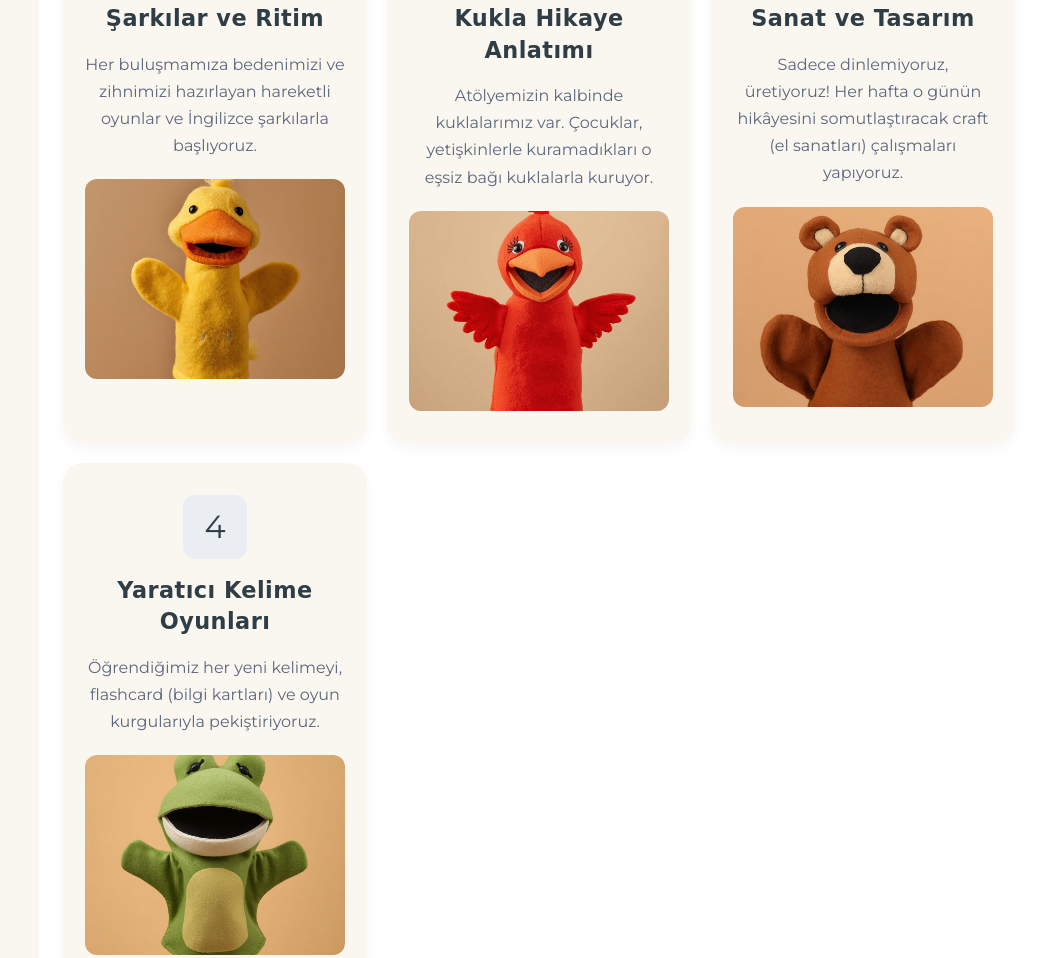
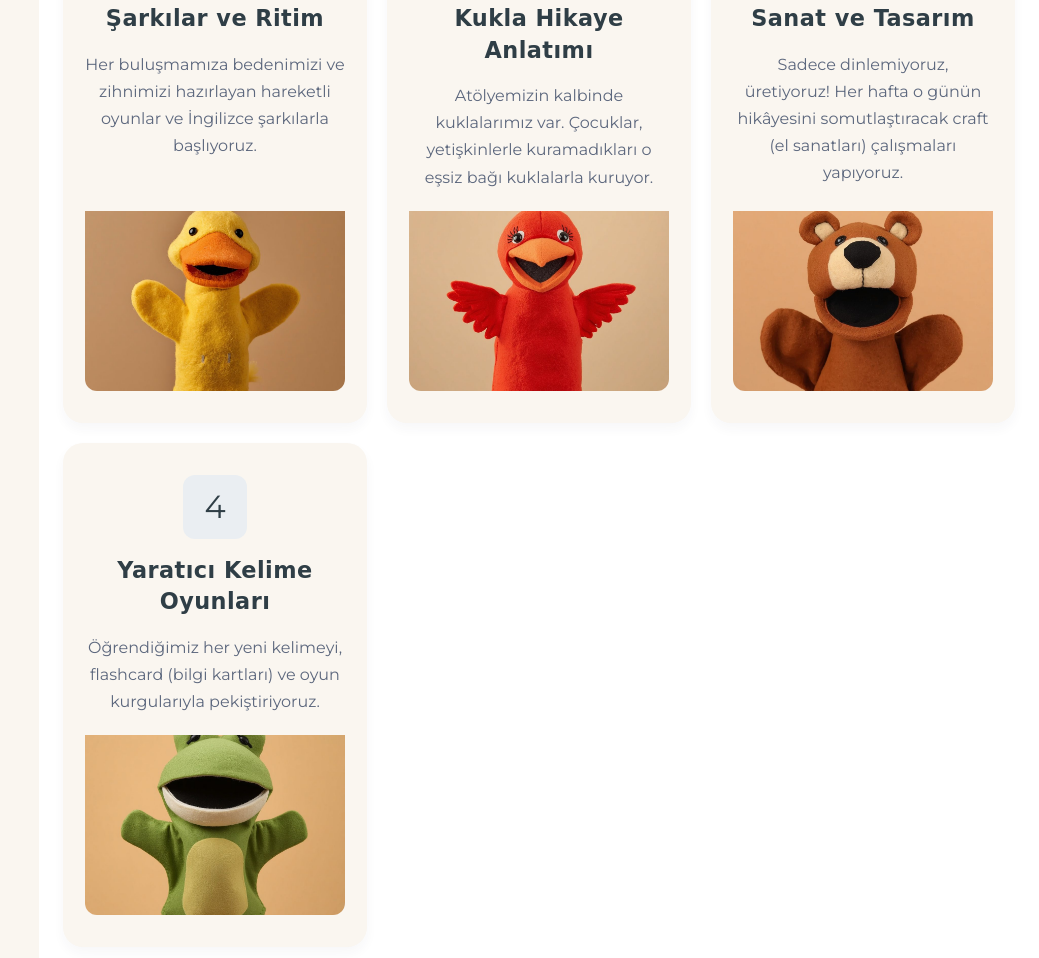
Before and after one commit to alperenborklu-cyber/elifinwebsites, a website: page index.html in a window 1280 px wide. Shown: the part 1289-2247 px from the top of the page, without its empty margins (241-1280 px from the left). Drawn offline with Linux system fonts and the light colour scheme; a web font is replaced by a local one.

Commit message:
Align program card images to the bottom using flexbox and margin-top auto

```diff
--- a/style.css
+++ b/style.css
@@ -471,6 +471,8 @@ a {
     box-shadow: var(--shadow-sm);
     transition: var(--transition);
     border: 2px solid transparent;
+    display: flex;
+    flex-direction: column;
 }
 
 .program-card:hover {
@@ -510,7 +512,8 @@ a {
     height: 200px;
     object-fit: cover;
     border-radius: var(--radius-sm);
-    margin-top: 20px;
+    margin-top: auto;
+    padding-top: 20px;
 }
 
 /* Structure Details Box */
```
